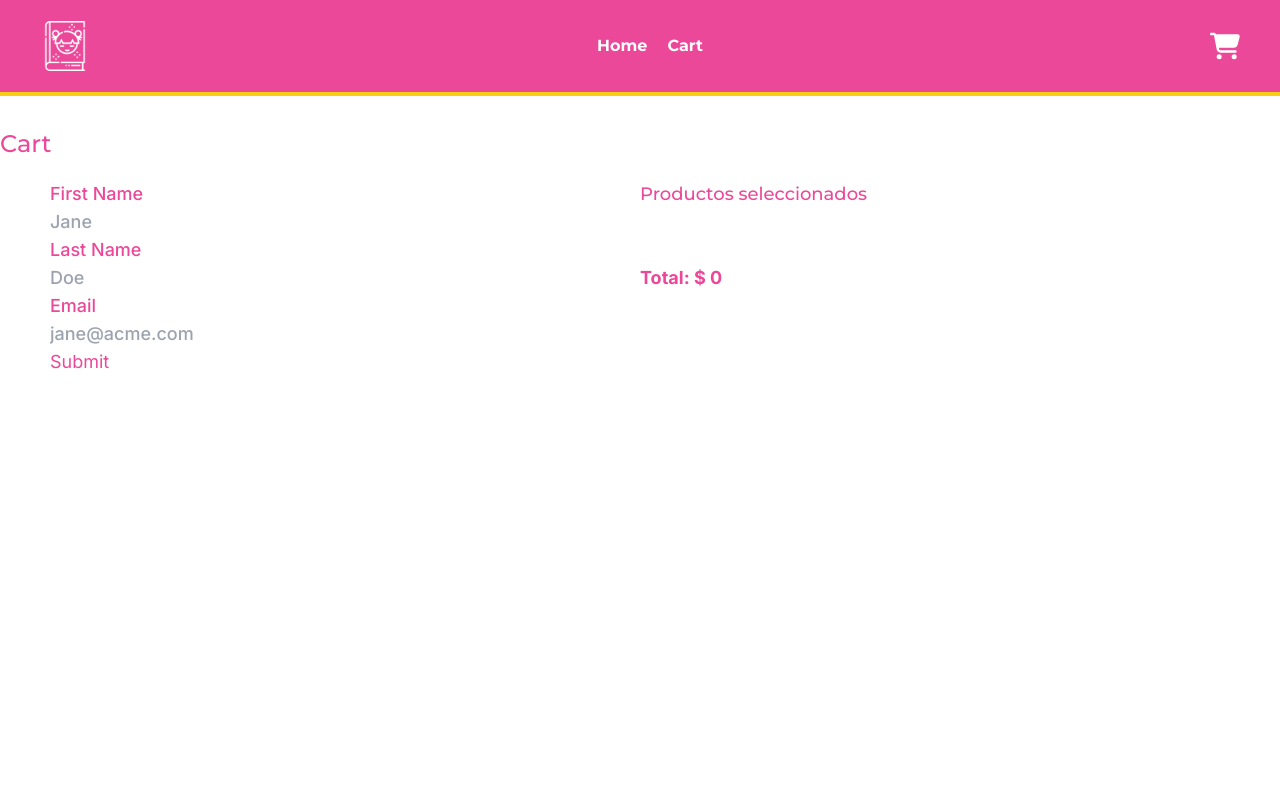
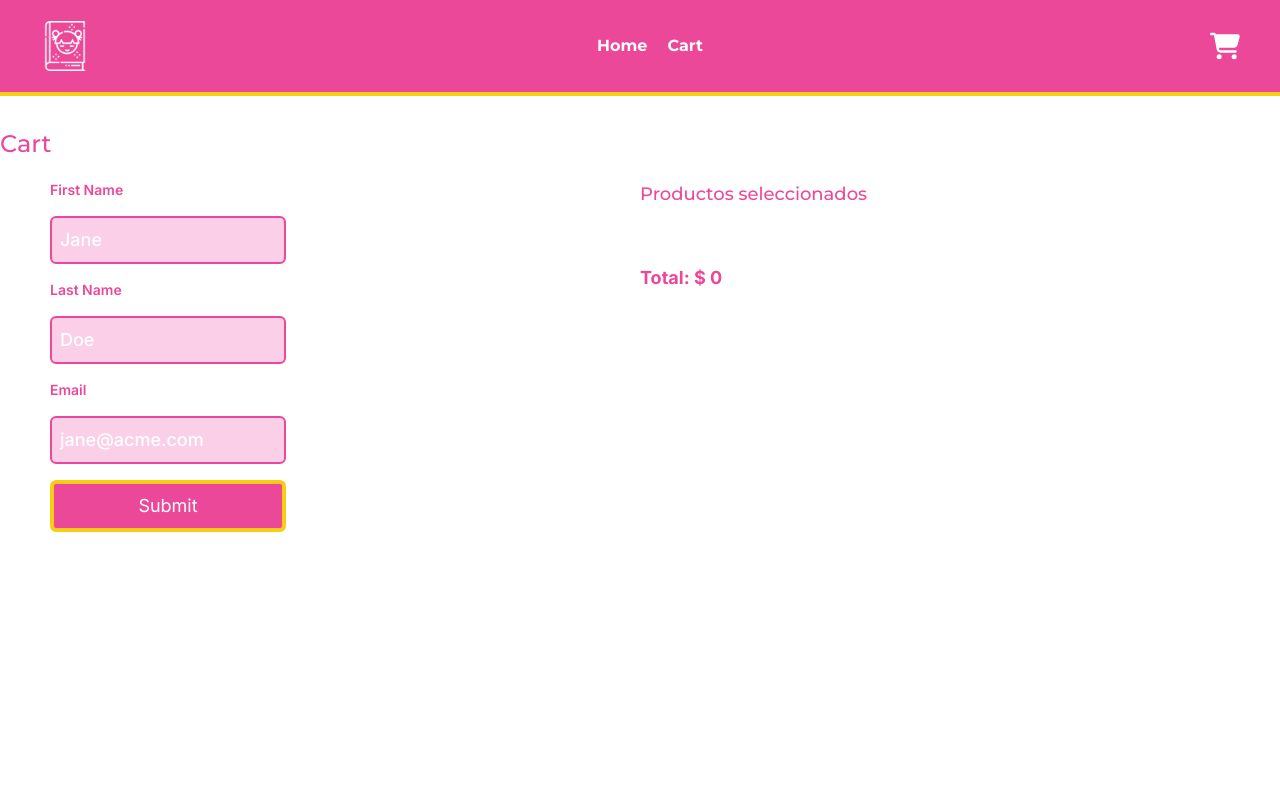
Before and after one commit to assolucionesmultimediales/ecommerce, a Next.js app: page /cart in a window 1280 px wide. Shown: the top 800 px of the page. Built offline with nearby package versions, Linux system fonts and the light colour scheme.

Commit message:
agregando estilos al form

```diff
--- a/src/app/components/CartForm/CartForm.js
+++ b/src/app/components/CartForm/CartForm.js
@@ -35,29 +35,58 @@ const response = await axios.post('/api/add-contact', data);
     email: "",
   }}
   onSubmit={async (values) => {
-      addContact(values)
+    addContact(values);
   }}
 >
-        {({ isSubmitting, errors,touched }) => (
-          <Form>
-            <label htmlFor='firstName'>First Name</label>
-            <Field name='firstName' placeholder='Jane' validate={firstName} />
-          {errors.firstName && touched.firstName && <p>Completar</p>}
+  {({ isSubmitting, errors, touched }) => (
+    <Form className="flex flex-col space-y-4">
+      <label htmlFor="firstName" className="text-pink-500 text-sm font-semibold">
+        First Name
+      </label>
+      <Field
+        name="firstName"
+        placeholder="Jane"
+        validate={firstName}
+        className="border-2 border-pink-500 bg-pink-200 text-white p-2 rounded-md placeholder-white font-inter font-medium "
+      />
+      {errors.firstName && touched.firstName && (
+        <p className="text-yellow-400 text-sm">Completar</p>
+      )}
 
+      <label htmlFor="lastName" className="text-pink-500 text-sm font-semibold">
+        Last Name
+      </label>
+      <Field
+        name="lastName"
+        placeholder="Doe"
+        className="border-2 border-pink-500 bg-pink-200 text-white p-2 rounded-md placeholder-white"
+      />
 
-            <label htmlFor='lastName'>Last Name</label>
-            <Field name='lastName' placeholder='Doe' />
+      <label htmlFor="email" className="text-pink-500 text-sm font-semibold">
+        Email
+      </label>
+      <Field
+        name="email"
+        placeholder="jane@acme.com"
+        type="email"
+        validate={validateEmail}
+        className="border-2 border-pink-500 bg-pink-200 text-white p-2 rounded-md placeholder-white"
+      />
+      {errors.email && touched.email && (
+        <p className="text-yellow-400 text-sm">Completar</p>
+      )}
 
-            <label htmlFor='email'>Email</label>
-            <Field name='email' placeholder='jane@acme.com' type='email' validate={validateEmail} />
-            {errors.email && touched.email && <p>Completar</p>}
-
-            <button type='submit' disabled={isSubmitting}>
+      <button
+        type="submit"
+        disabled={isSubmitting}
+        className="border-4 border-yellow-400 bg-pink-500 text-white p-2 rounded-md hover:bg-pink-600 disabled:bg-gray-400"
+      >
         Submit
       </button>
     </Form>
   )}
 </Formik>
+
     </div>
   );
 };
```
Also changed, not shown: src/app/globals.css (line endings or trailing spaces). Lines whose indentation alone changed are shown as unchanged.
